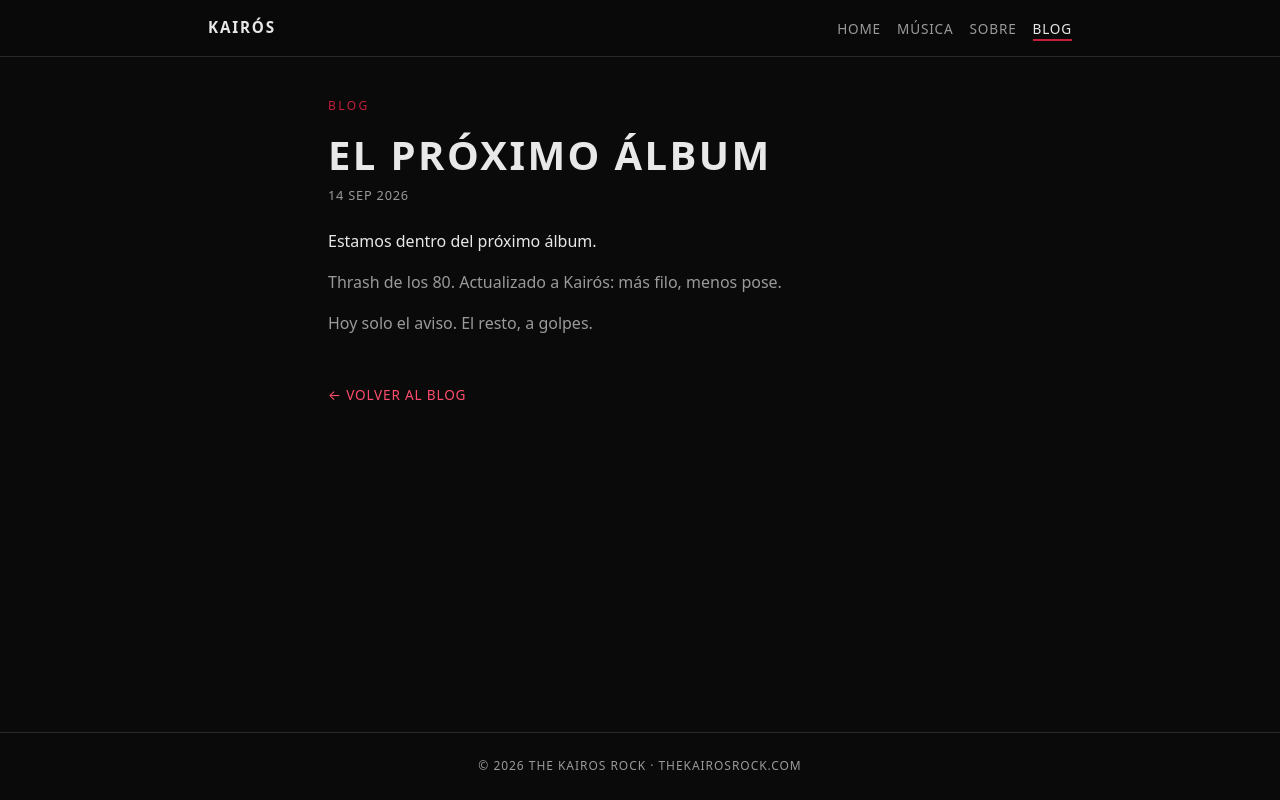
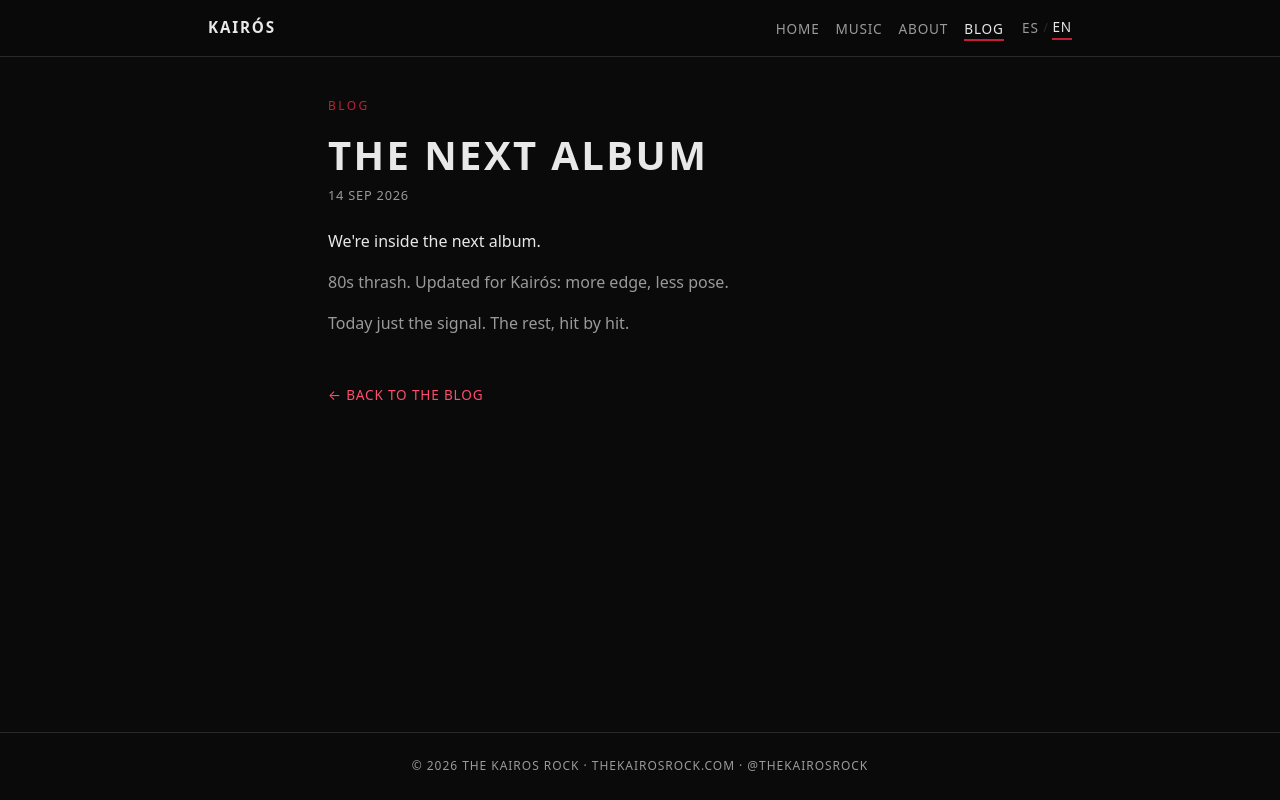
Before and after one commit to carlosfreedesire/KairosRock, a plain HTML site: page blog/el-proximo-album.html in a window 1280 px wide. Drawn offline with Linux system fonts and the light colour scheme.

Commit message:
Home: próximo álbum card; restore blog post with @TheKairosRock
Keep X footer + i18n on album drip post; re-link in blog index.

```diff
--- a/blog/el-proximo-album.html
+++ b/blog/el-proximo-album.html
@@ -3,37 +3,43 @@
 <head>
   <meta charset="utf-8">
   <meta name="viewport" content="width=device-width, initial-scale=1">
-  <title>El próximo álbum — Blog Kairós</title>
-  <meta name="description" content="Kairós trabaja el próximo álbum: thrash de los 80, actualizado.">
+  <title data-i18n="post.proximo.title">El próximo álbum — Blog Kairós</title>
+  <meta name="description" content="Kairós trabaja el próximo álbum: thrash de los 80, actualizado." data-i18n-attr="content:post.proximo.desc">
   <link rel="stylesheet" href="../css/styles.css">
 </head>
 <body>
   <header class="site-header">
-    <nav class="nav" aria-label="Principal">
+    <nav class="nav" aria-label="Principal" data-i18n-attr="aria-label:nav.aria">
       <a class="logo" href="../index.html">Kairós</a>
       <ul class="nav-links">
-        <li><a href="../index.html">Home</a></li>
-        <li><a href="../musica.html">Música</a></li>
-        <li><a href="../sobre.html">Sobre</a></li>
-        <li><a href="index.html" aria-current="page">Blog</a></li>
+        <li><a href="../index.html" data-i18n="nav.home">Home</a></li>
+        <li><a href="../musica.html" data-i18n="nav.music">Música</a></li>
+        <li><a href="../sobre.html" data-i18n="nav.about">Sobre</a></li>
+        <li><a href="index.html" aria-current="page" data-i18n="nav.blog">Blog</a></li>
+        <li class="lang-switch">
+          <button type="button" data-set-lang="es" aria-label="Español">ES</button>
+          <span class="lang-sep" aria-hidden="true">/</span>
+          <button type="button" data-set-lang="en" aria-label="English">EN</button>
+        </li>
       </ul>
     </nav>
   </header>
 
   <main>
-    <p class="section-title">Blog</p>
-    <h1 class="page-title">El próximo álbum</h1>
-    <span class="meta">14 sep 2026</span>
+    <p class="section-title" data-i18n="blog.label">Blog</p>
+    <h1 class="page-title" data-i18n="post.proximo.h1">El próximo álbum</h1>
+    <span class="meta" data-i18n="date.proximo">14 sep 2026</span>
     <article class="article-body">
-      <p>Estamos dentro del próximo álbum.</p>
-      <p>Thrash de los 80. Actualizado a Kairós: más filo, menos pose.</p>
-      <p>Hoy solo el aviso. El resto, a golpes.</p>
+      <p data-i18n="post.proximo.p1">Estamos dentro del próximo álbum.</p>
+      <p data-i18n="post.proximo.p2">Thrash de los 80. Actualizado a Kairós: más filo, menos pose.</p>
+      <p data-i18n="post.proximo.p3">Hoy solo el aviso. El resto, a golpes.</p>
     </article>
-    <a class="back-link" href="index.html">← Volver al blog</a>
+    <a class="back-link" href="index.html" data-i18n="blog.back">← Volver al blog</a>
   </main>
 
   <footer class="site-footer">
-    <p>© 2026 The Kairos Rock · <a href="https://thekairosrock.com">thekairosrock.com</a></p>
+    <p>© 2026 The Kairos Rock · <a href="https://thekairosrock.com">thekairosrock.com</a> · <a href="https://x.com/TheKairosRock" rel="noopener noreferrer" target="_blank">@TheKairosRock</a></p>
   </footer>
+  <script src="../js/i18n.js" defer></script>
 </body>
 </html>
--- a/js/i18n.js
+++ b/js/i18n.js
@@ -16,8 +16,8 @@
       "home.now": "Ahora",
       "home.card1.title": "Rock sin filtros",
       "home.card1.body": "Guitarras densas. Voces al límite. Sin pose.",
-      "home.card2.title": "Próximo golpe",
-      "home.card2.body": "Nuevos temas en camino. Sigue el <a href=\"blog/index.html\">blog</a>.",
+      "home.card2.title": "Próximo álbum",
+      "home.card2.body": "Thrash de los 80. Actualizado a Kairós. Detalles en el <a href=\"blog/index.html\">blog</a>.",
       "music.title": "Música — Kairós",
       "music.desc": "Escucha a Kairós en Spotify.",
       "music.h1": "Música",
@@ -66,11 +66,18 @@
       "post.unmeasured.p1": "Hoy sale el álbum. Se llama Unmeasured.",
       "post.unmeasured.p2": "Siete cortes. Sin relleno. El momento, medido a golpes.",
       "post.unmeasured.link": "Escúchalo en Spotify",
+      "post.proximo.title": "El próximo álbum — Blog Kairós",
+      "post.proximo.desc": "Kairós trabaja el próximo álbum: thrash de los 80, actualizado.",
+      "post.proximo.h1": "El próximo álbum",
+      "post.proximo.p1": "Estamos dentro del próximo álbum.",
+      "post.proximo.p2": "Thrash de los 80. Actualizado a Kairós: más filo, menos pose.",
+      "post.proximo.p3": "Hoy solo el aviso. El resto, a golpes.",
       "date.primer": "12 ene 2026",
       "date.ruido": "3 mar 2026",
       "date.espera": "18 jun 2026",
       "date.despues": "7 sep 2026",
-      "date.unmeasured": "11 sep 2026"
+      "date.unmeasured": "11 sep 2026",
+      "date.proximo": "14 sep 2026"
     },
     en: {
       "nav.home": "Home",
@@ -86,8 +93,8 @@
       "home.now": "Now",
       "home.card1.title": "Rock with no filter",
       "home.card1.body": "Dense guitars. Voices at the edge. No pose.",
-      "home.card2.title": "Next hit",
-      "home.card2.body": "New tracks on the way. Follow the <a href=\"blog/index.html\">blog</a>.",
+      "home.card2.title": "Next album",
+      "home.card2.body": "80s thrash. Updated for Kairós. Details on the <a href=\"blog/index.html\">blog</a>.",
       "music.title": "Music — Kairós",
       "music.desc": "Listen to Kairós on Spotify.",
       "music.h1": "Music",
@@ -136,11 +143,18 @@
       "post.unmeasured.p1": "The album is out today. It’s called Unmeasured.",
       "post.unmeasured.p2": "Seven tracks. No filler. The moment, measured in hits.",
       "post.unmeasured.link": "Listen on Spotify",
+      "post.proximo.title": "The next album — Kairós Blog",
+      "post.proximo.desc": "Kairós is working the next album: 80s thrash, updated.",
+      "post.proximo.h1": "The next album",
+      "post.proximo.p1": "We're inside the next album.",
+      "post.proximo.p2": "80s thrash. Updated for Kairós: more edge, less pose.",
+      "post.proximo.p3": "Today just the signal. The rest, hit by hit.",
       "date.primer": "12 Jan 2026",
       "date.ruido": "3 Mar 2026",
       "date.espera": "18 Jun 2026",
       "date.despues": "7 Sep 2026",
-      "date.unmeasured": "11 Sep 2026"
+      "date.unmeasured": "11 Sep 2026",
+      "date.proximo": "14 Sep 2026"
     }
   };
 
```
Also changed, not shown: blog/index.html (+4 -0 lines), index.html (+2 -2 lines), MANIFEST.txt.
